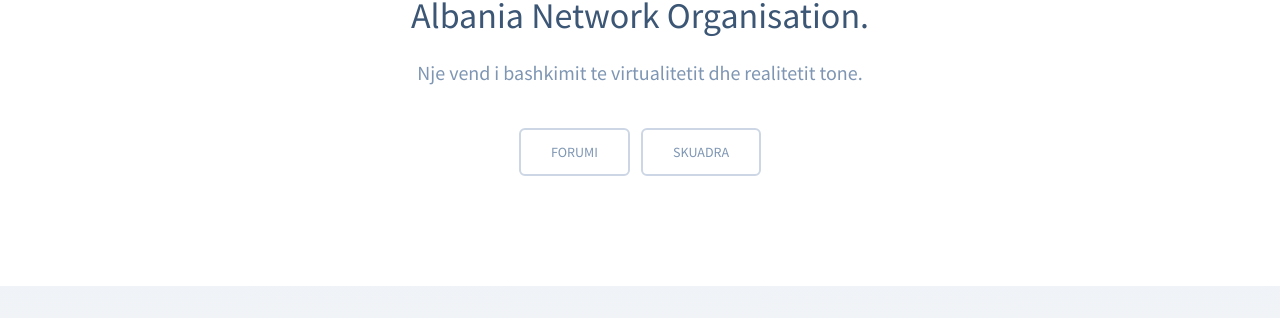
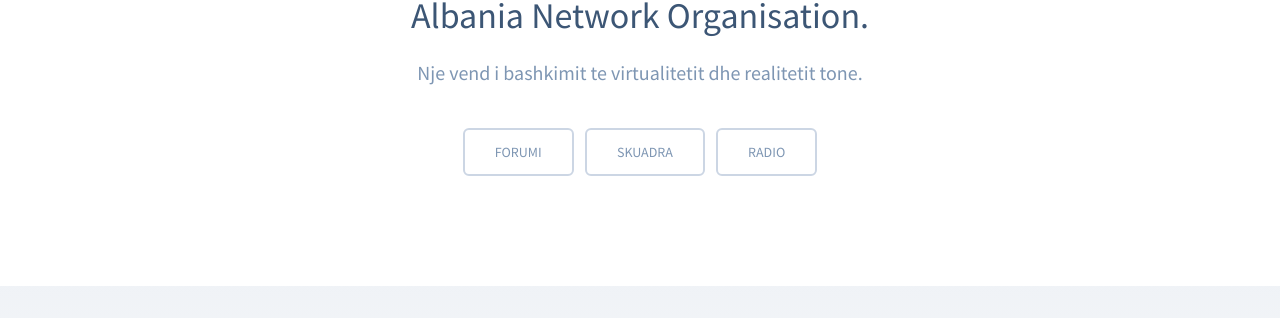
Before and after one commit to AlbnetworkOrg/albnetworkorg.github.io, a Jekyll site: the page built from index.html, in a window 1280 px wide. Shown: the part 322-640 px from the top of the page. Built offline with Jekyll 4.4.1, drawn with Linux system fonts in a browser that asks for light colours.

Commit message:
Update index.html

```diff
--- a/index.html
+++ b/index.html
@@ -19,6 +19,7 @@ class: home
     <div class="Intro-actions">
       <a href="http://forum.albnetwork.org/" class="Button">Forumi</a>
       <a href="{{ site.baseurl }}/skuadra/" class="Button">Skuadra</a>
+      <a href="http://radio.albnetwork.org/" class="Button">Radio</a>
     </div>
   </div>
 </header>
```
